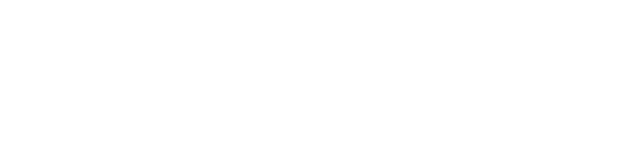
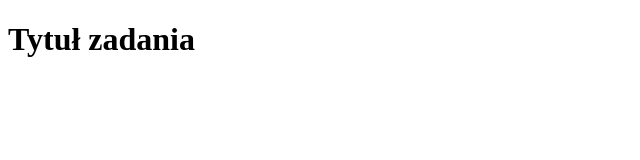
Before and after one commit to Web-ski/learning-git, a plain HTML site: page index.html in a window 1280 px wide. Shown: the whole page, without its empty margins (0-640 px from the left). Drawn offline with Linux system fonts and the light colour scheme.

Commit message:
Add title, add h1

```diff
--- a/index.html
+++ b/index.html
@@ -2,7 +2,9 @@
 <htmal lang="pl">
 <head>
 	<meta charset="utf-8">
+	<title>Zadanie GIT</title>
 </head>
 <body>
+	<h1>Tytuł zadania</h1>
 </body>
 </html>
```
